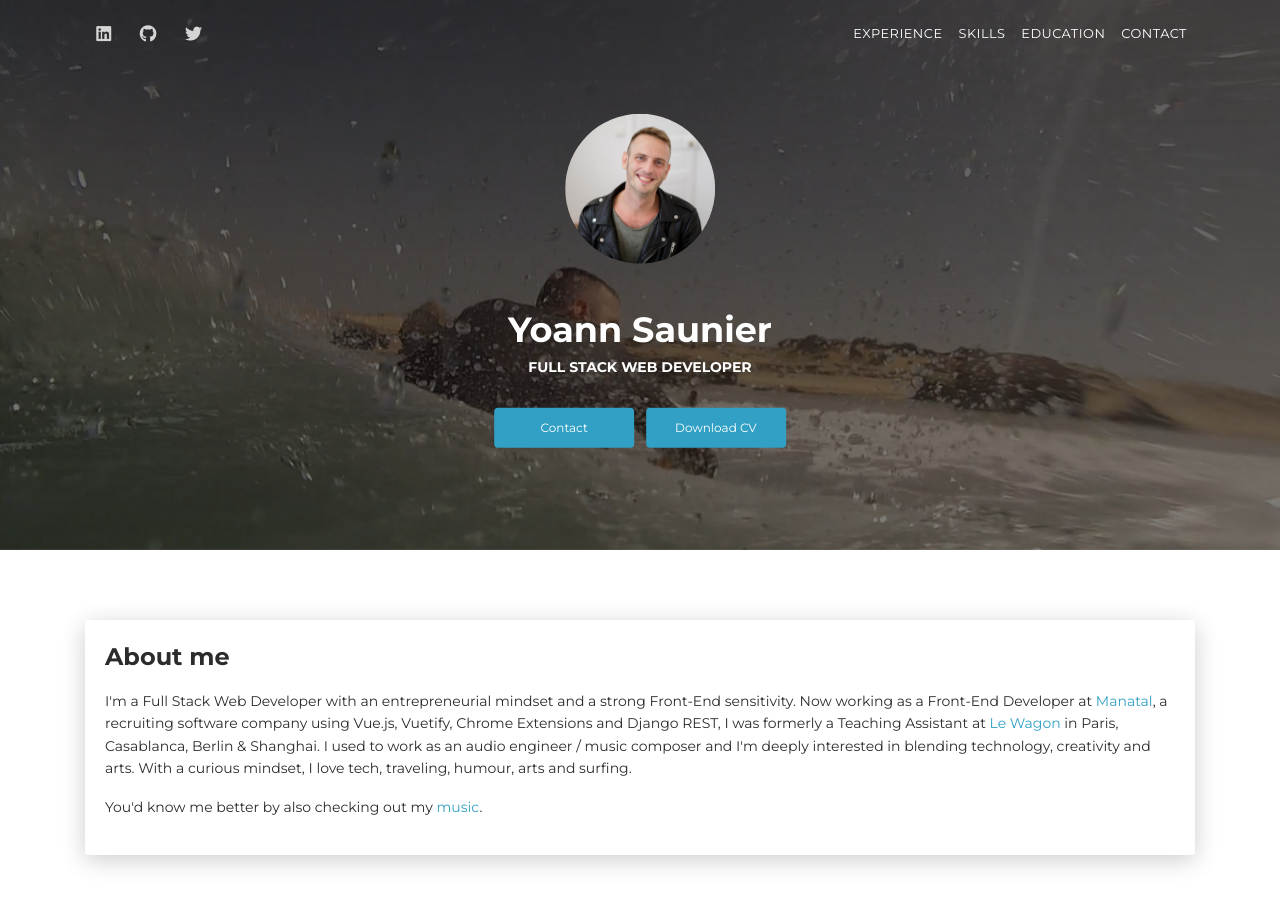
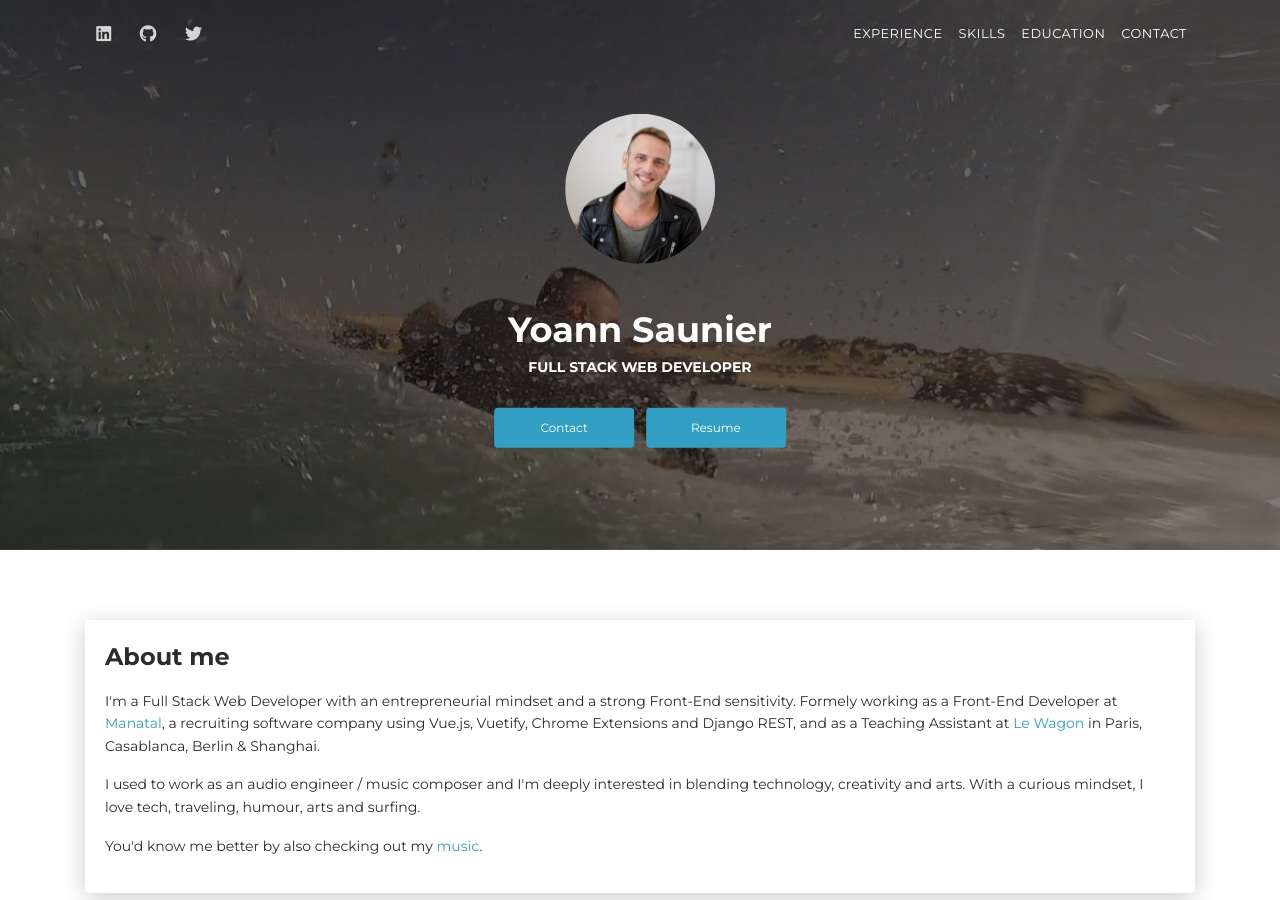
Before and after one commit to ynnsnr/resume, a Jekyll site: the page built from index.md, in a window 1280 px wide and 900 px high. Built offline with Jekyll 4.4.1, drawn with Linux system fonts in a browser that asks for light colours; nearby versions of some CDN libraries.

Commit message:
Updated resume

```diff
--- a/index.md
+++ b/index.md
@@ -77,7 +77,7 @@ title: Yoann Saunier | Web Dev
             <p class="category text-white">Full Stack Web Developer</p>
             <div>
               <a class="btn btn-primary waves-effect waves-light m-1 smooth-scroll" href="#contact" data-aos="zoom-in" data-aos-anchor="data-aos-anchor">Contact</a>
-              <a class="btn btn-primary waves-effect waves-light m-1" href="assets/pdf/resume-yoann-saunier.pdf" data-aos="zoom-in" data-aos-anchor="data-aos-anchor" target="_blank">Download CV</a>
+              <a class="btn btn-primary waves-effect waves-light m-1" href="assets/pdf/resume-yoann-saunier.pdf" data-aos="zoom-in" data-aos-anchor="data-aos-anchor" target="_blank">Resume</a>
             </div>
           </div>
         </div>
@@ -91,7 +91,10 @@ title: Yoann Saunier | Web Dev
         <div class="card-body">
           <div class="h4 mt-0 title">About me</div>
           <p>
-            I'm a Full Stack Web Developer with an entrepreneurial mindset and a strong Front-End sensitivity. Now working as a Front-End Developer at <a href="https://www.manatal.com" target="_blank">Manatal</a>, a recruiting software company using Vue.js, Vuetify, Chrome Extensions and Django REST, I was formerly a Teaching Assistant at <a href="https://www.lewagon.com" target="_blank">Le Wagon</a> in Paris, Casablanca, Berlin & Shanghai. I used to work as an audio engineer / music composer and I'm deeply interested in blending technology, creativity and arts. With a curious mindset, I love tech, traveling, humour, arts and surfing.
+            I'm a Full Stack Web Developer with an entrepreneurial mindset and a strong Front-End sensitivity. Formely working as a Front-End Developer at <a href="https://www.manatal.com" target="_blank">Manatal</a>, a recruiting software company using Vue.js, Vuetify, Chrome Extensions and Django REST, and as a Teaching Assistant at <a href="https://www.lewagon.com" target="_blank">Le Wagon</a> in Paris, Casablanca, Berlin & Shanghai.
+          </p>
+          <p>
+            I used to work as an audio engineer / music composer and I'm deeply interested in blending technology, creativity and arts. With a curious mindset, I love tech, traveling, humour, arts and surfing.
           </p>
           <p>
             You'd know me better by also checking out my <a href="https://ynnsnr.github.io/music" target="_blank">music</a>.
```
Also changed, not shown: assets/images/Bookmania.jpg (added), assets/images/CinePursuit.jpg (added), assets/images/Portfolio.jpg (added), 1 other file.
